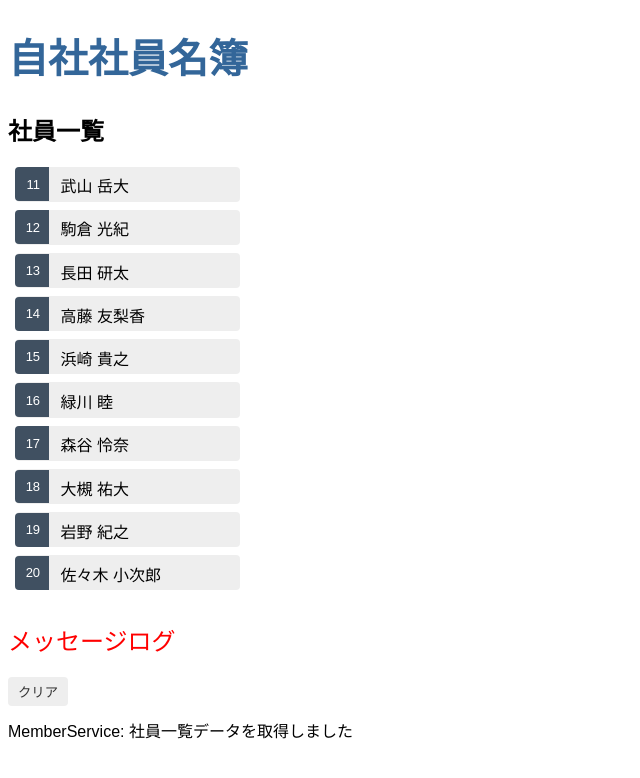
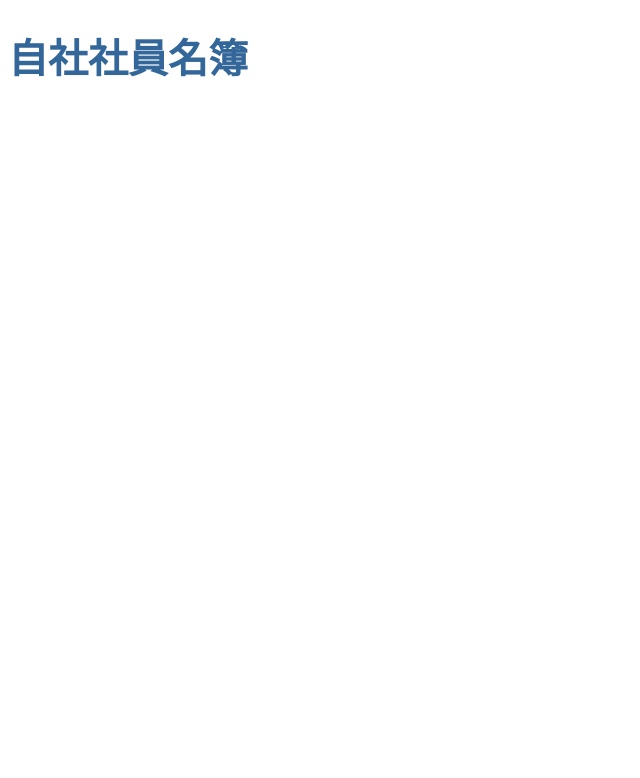
Before and after one commit to GrowUp-Haruno/angular-learning, an Angular app: page / in a window 1280 px wide. Shown: the top 778 px of the page, without its empty margins (0-640 px from the left). Built offline with nearby package versions, Linux system fonts and the light colour scheme.

Commit message:
ルーティング機能を追加

```diff
--- /dev/null
+++ b/src/app/app-routing.module.ts
@@ -0,0 +1,11 @@
+import { NgModule } from '@angular/core';
+import { RouterModule, Routes } from '@angular/router';
+import { MembersComponent } from 'src/app/members/members.component';
+
+const routes: Routes = [{ path: 'members', component: MembersComponent }];
+
+@NgModule({
+  imports: [RouterModule.forRoot(routes)],
+  exports: [RouterModule],
+})
+export class AppRoutingModule {}
--- a/src/app/app.component.html
+++ b/src/app/app.component.html
@@ -1,3 +1,3 @@
 <h1>{{ title }}</h1>
-<app-members/>
+<router-outlet/>
 <app-messages/>
--- a/src/app/app.module.ts
+++ b/src/app/app.module.ts
@@ -6,10 +6,11 @@ import { AppComponent } from './app.component';
 import { MembersComponent } from './members/members.component';
 import { MemberDetailComponent } from './member-detail/member-detail.component';
 import { MessagesComponent } from './messages/messages.component';
+import { AppRoutingModule } from './app-routing.module';
 
 @NgModule({
   declarations: [AppComponent, MembersComponent, MemberDetailComponent, MessagesComponent],
-  imports: [BrowserModule, FormsModule],
+  imports: [BrowserModule, FormsModule, AppRoutingModule],
   providers: [],
   bootstrap: [AppComponent],
 })
```
